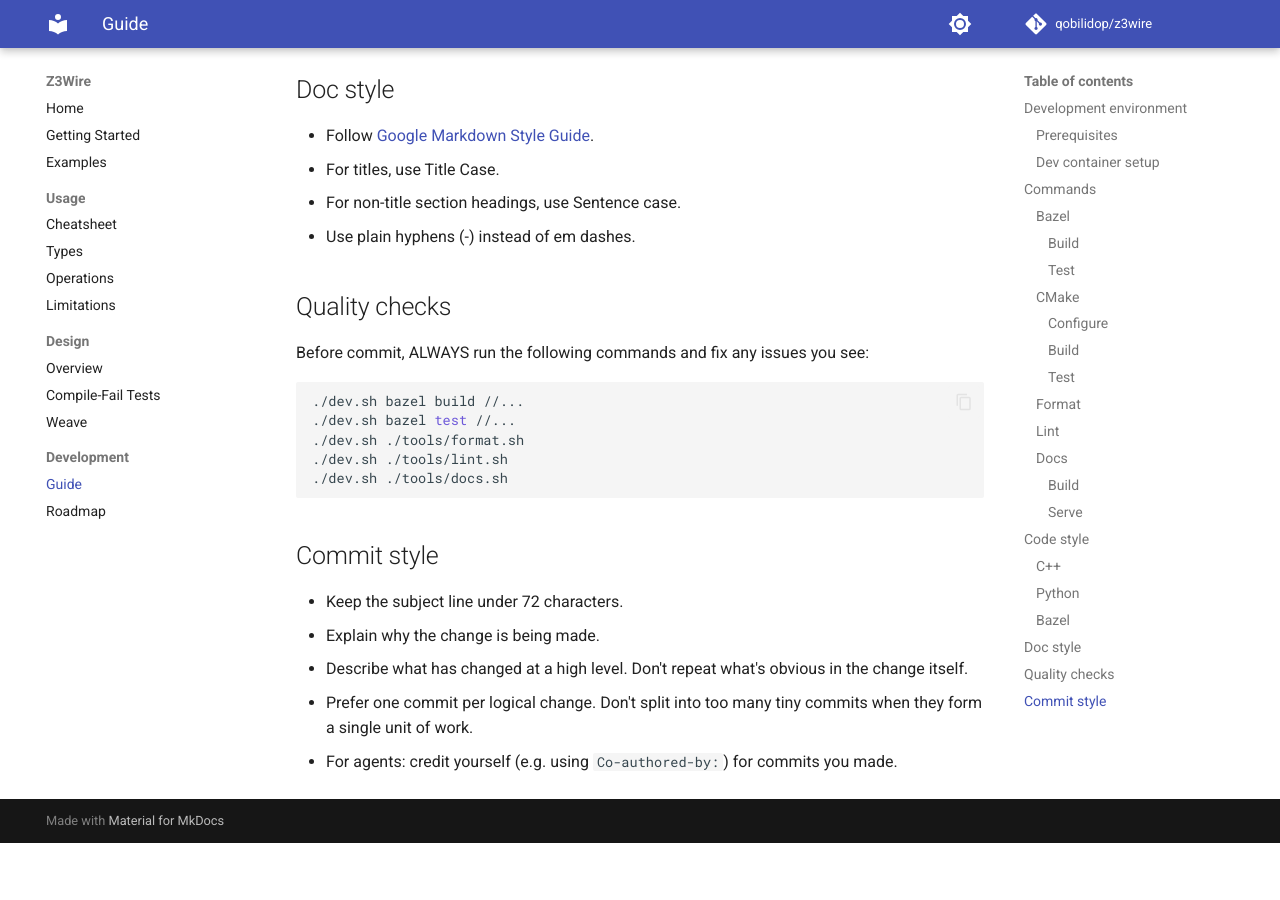
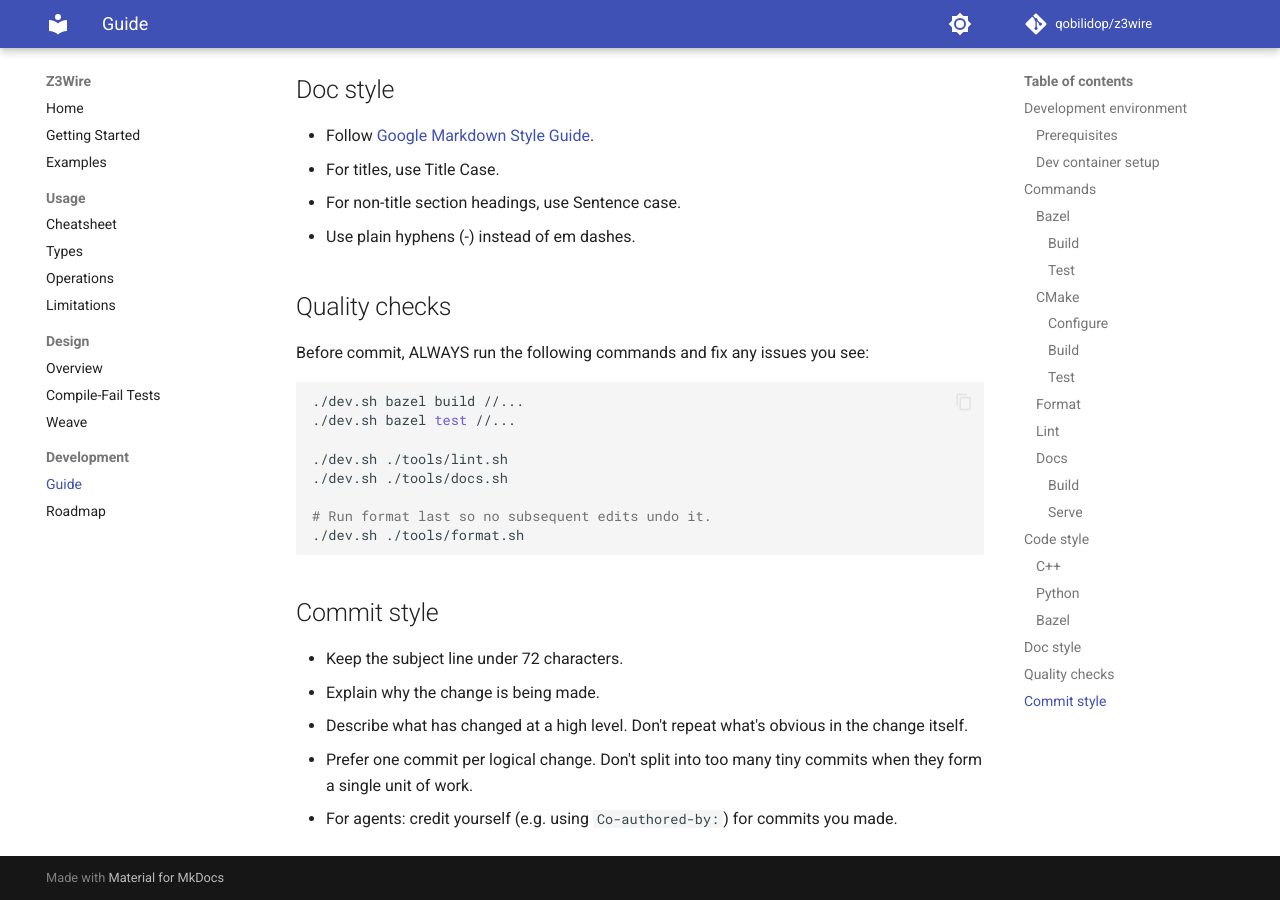
Before and after one commit to qobilidop/z3wire, an MkDocs documentation site: the page built from docs/dev/guide.md, in a window 1280 px wide and 900 px high, scrolled down 2372 px. Built offline with MkDocs 1.6.1 and Material for MkDocs 9.7.7, drawn with Linux system fonts in a browser that asks for light colours; comment, search, counter and statistics services are not loaded; before the commit the page ends 3215 px from its top, so only the background shows below that.

Commit message:
Make it clearer format should run last

````diff
--- a/docs/dev/guide.md
+++ b/docs/dev/guide.md
@@ -124,9 +124,12 @@
 ```sh
 ./dev.sh bazel build //...
 ./dev.sh bazel test //...
-./dev.sh ./tools/format.sh
+
 ./dev.sh ./tools/lint.sh
 ./dev.sh ./tools/docs.sh
+
+# Run format last so no subsequent edits undo it.
+./dev.sh ./tools/format.sh
 ```
 
 ## Commit style
````
Also changed, not shown: docs/dev/roadmap.md (+2 -2 lines).
